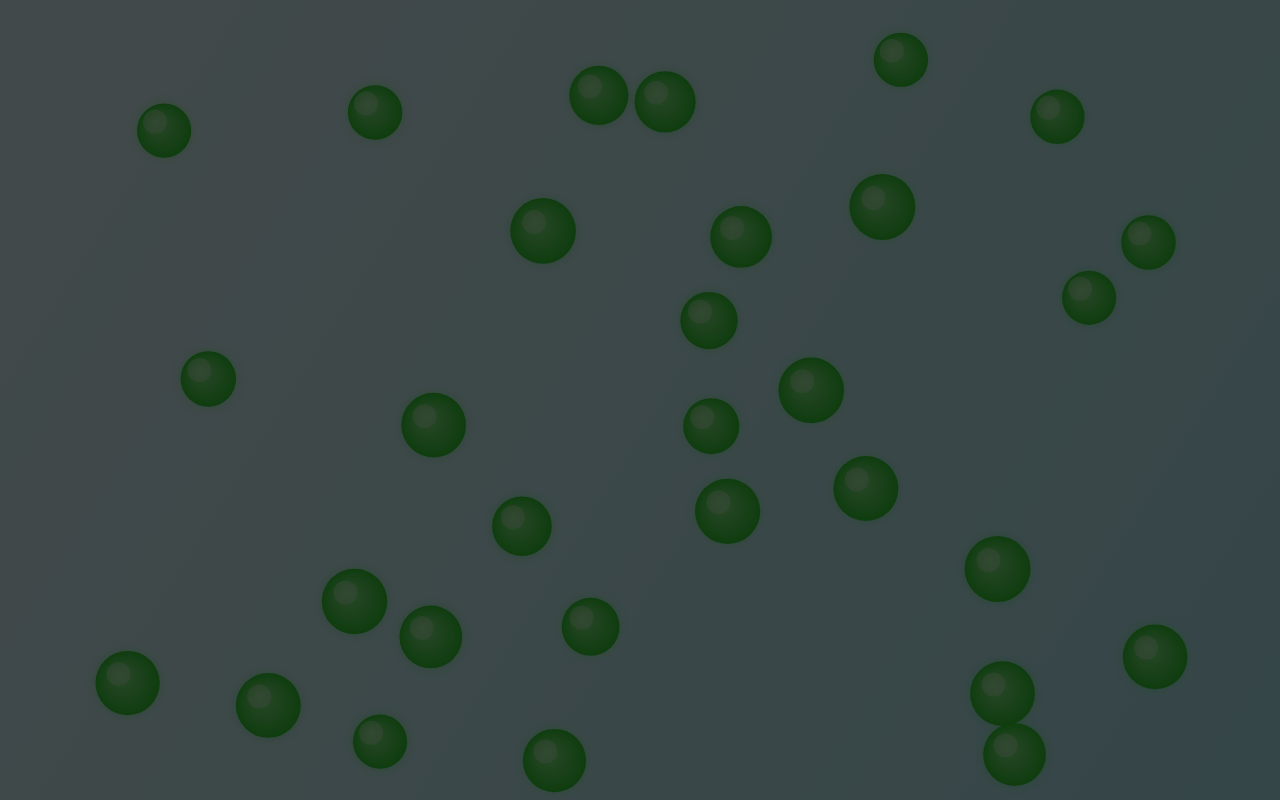
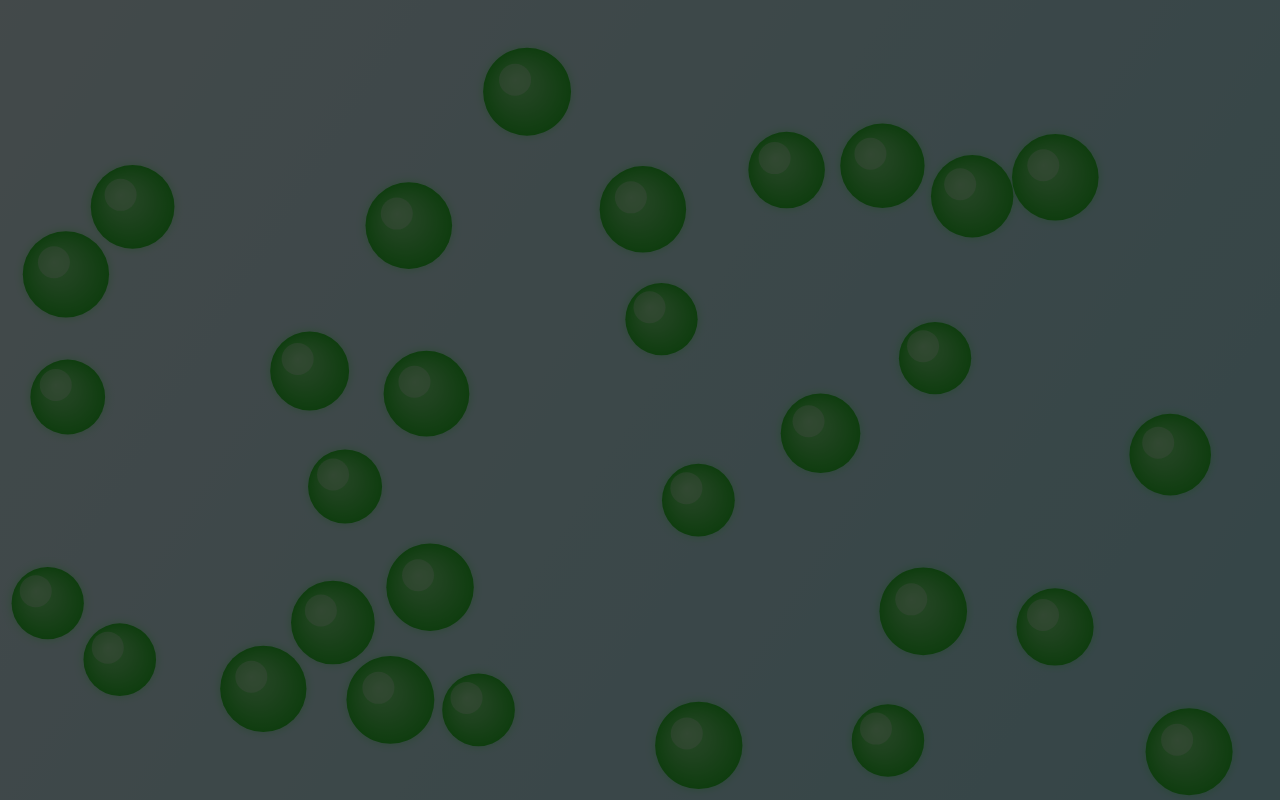
Before and after one commit to hazemelraffiee/infection-game, a React (Vite) app: page / in a window 1280 px wide. Built offline with nearby package versions, Linux system fonts and the light colour scheme.

Commit message:
fix: Adjust ball size scaling on smaller screens by recreating GameInstance with updated settings

```diff
--- a/src/components/Ball.tsx
+++ b/src/components/Ball.tsx
@@ -34,21 +34,18 @@ export class Ball {
 
     private particleSystem: ParticleSystem | null = null;
 
-    constructor({ x, y, vx, vy, radius, speedScale }: BallConfig) {
+    constructor({ x, y, vx, vy, radius, speedScale, baseSpeed }: BallConfig) {
         // Initialize position and physics
         this.x = x;
         this.y = y;
 
-        // Calculate and store base speed from initial velocity
-        const initialSpeed = Math.hypot(vx, vy);
-        this.baseSpeed = initialSpeed * speedScale;
+        this.baseSpeed = baseSpeed * speedScale;
 
         // Normalize initial velocity to maintain constant speed
-        const normalizedVx = (vx / initialSpeed) * this.baseSpeed;
-        const normalizedVy = (vy / initialSpeed) * this.baseSpeed;
+        const magnitude = Math.hypot(vx, vy) || 1; // Avoid division by zero
+        this.vx = (vx / magnitude) * this.baseSpeed;
+        this.vy = (vy / magnitude) * this.baseSpeed;
 
-        this.vx = normalizedVx;
-        this.vy = normalizedVy;
         this.radius = radius;
         // this.speedScale = speedScale;
 
--- a/src/components/GameCanvas.tsx
+++ b/src/components/GameCanvas.tsx
@@ -31,11 +31,7 @@ export const GameCanvas: React.FC<GameCanvasProps> = ({
 
     // Initialize or reset game instance
     const resetGame = useCallback(() => {
-        if (!gameInstanceRef.current) {
-            gameInstanceRef.current = new GameInstance(dimensions, settings);
-        } else {
-            gameInstanceRef.current.reset();
-        }
+        gameInstanceRef.current = new GameInstance(dimensions, settings);
     }, [dimensions, settings]);
 
     // Game loop
--- a/src/components/GameInstance.ts
+++ b/src/components/GameInstance.ts
@@ -1,5 +1,6 @@
 import { Ball } from './Ball';
 import { CurvyLine } from './CurvyLine';
+import { BASE_SETTINGS } from './GameSettings';
 import { ParticleSystem } from './ParticleSystem';
 import { Dimensions, GameSettings, GameOverState } from './types';
 
@@ -30,13 +31,17 @@ export class GameInstance {
             const y = Math.random() * (this.dimensions.height - 2 * this.settings.ballRadius) + this.settings.ballRadius;
             const angle = Math.random() * 2 * Math.PI;
 
-            const vx = Math.cos(angle) * GameInstance.BASE_SPEED;
-            const vy = Math.sin(angle) * GameInstance.BASE_SPEED;
+            const vx = Math.cos(angle);
+            const vy = Math.sin(angle);
 
             const ball = new Ball({
-                x, y, vx, vy,
+                x,
+                y,
+                vx,
+                vy,
                 radius: this.settings.ballRadius,
-                speedScale: this.settings.speedScale
+                speedScale: this.settings.speedScale,
+                baseSpeed: BASE_SETTINGS.baseSpeed, // Pass base speed
             });
             ball.setParticleSystem(this.particleSystem);
             ball.cure(); // Start as healthy
--- a/src/components/GameSettings.tsx
+++ b/src/components/GameSettings.tsx
@@ -7,8 +7,10 @@ export const BASE_SETTINGS = {
     ballCount: 30, // Fixed ball count
     // Base values for a laptop screen (1366x768)
     baseScreenArea: 1366 * 768,
-    baseBallRadius: 30,
+    baseBallRadius: 40, // Adjusted base radius for better scaling
     baseSpeed: 150,
+    minSpeedScale: 0.3, // Minimum speed scale (30% of base speed)
+    maxSpeedScale: 1.5, // Maximum speed scale (150% of base speed)
 };
 
 export const useGameSettings = () => {
@@ -22,18 +24,22 @@ export const useGameSettings = () => {
 
     useEffect(() => {
         const updateSettings = () => {
-            // Calculate current screen area ratio compared to base laptop screen
             const currentArea = window.innerWidth * window.innerHeight;
-            const areaRatio = Math.sqrt(currentArea / BASE_SETTINGS.baseScreenArea);
+            const areaRatio = currentArea / BASE_SETTINGS.baseScreenArea;
+            const lengthScale = Math.sqrt(areaRatio);
 
-            // Calculate new ball radius and speed scale
-            const scaledBallRadius = Math.round(BASE_SETTINGS.baseBallRadius * Math.sqrt(areaRatio));
-            const speedScale = Math.sqrt(areaRatio);  // Scale speed similarly to radius
+            // Adjust ball radius with limits
+            let scaledBallRadius = Math.round(BASE_SETTINGS.baseBallRadius * lengthScale);
+
+            // Adjust speed scale inversely for smaller screens
+            let speedScale = Math.pow(lengthScale, 0.8); // Adjust exponent as needed
+            speedScale = Math.max(BASE_SETTINGS.minSpeedScale, Math.min(BASE_SETTINGS.maxSpeedScale, speedScale));
 
             // For debugging
             console.log('Screen size:', window.innerWidth, 'x', window.innerHeight);
             console.log('Area ratio:', areaRatio);
-            console.log('New ball radius:', scaledBallRadius);
+            console.log('Length scale:', lengthScale);
+            console.log('Scaled ball radius:', scaledBallRadius);
             console.log('Speed scale:', speedScale);
 
             setSettings(prev => {
--- a/src/components/types.ts
+++ b/src/components/types.ts
@@ -32,6 +32,7 @@ export interface BallConfig {
     vy: number;
     radius: number;
     speedScale: number;
+    baseSpeed: number;
 }
 
 export interface Point {
```
